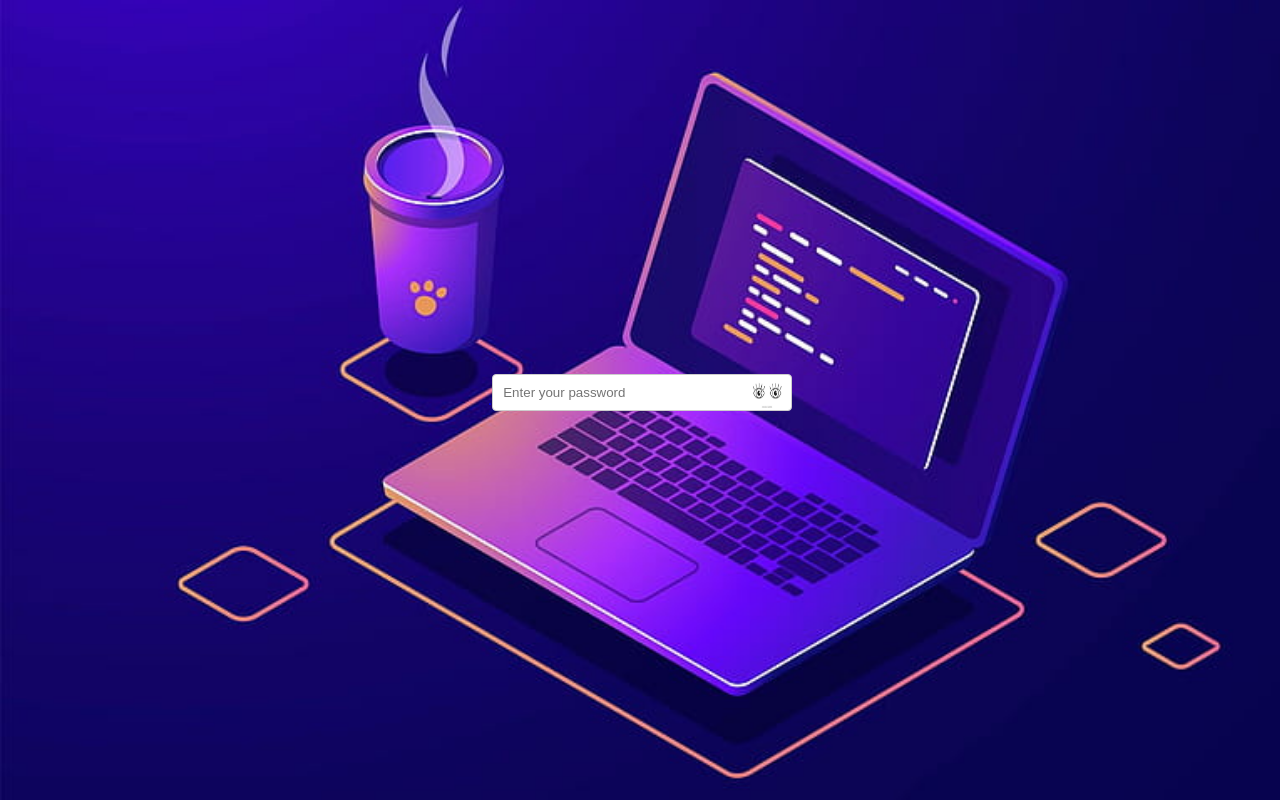
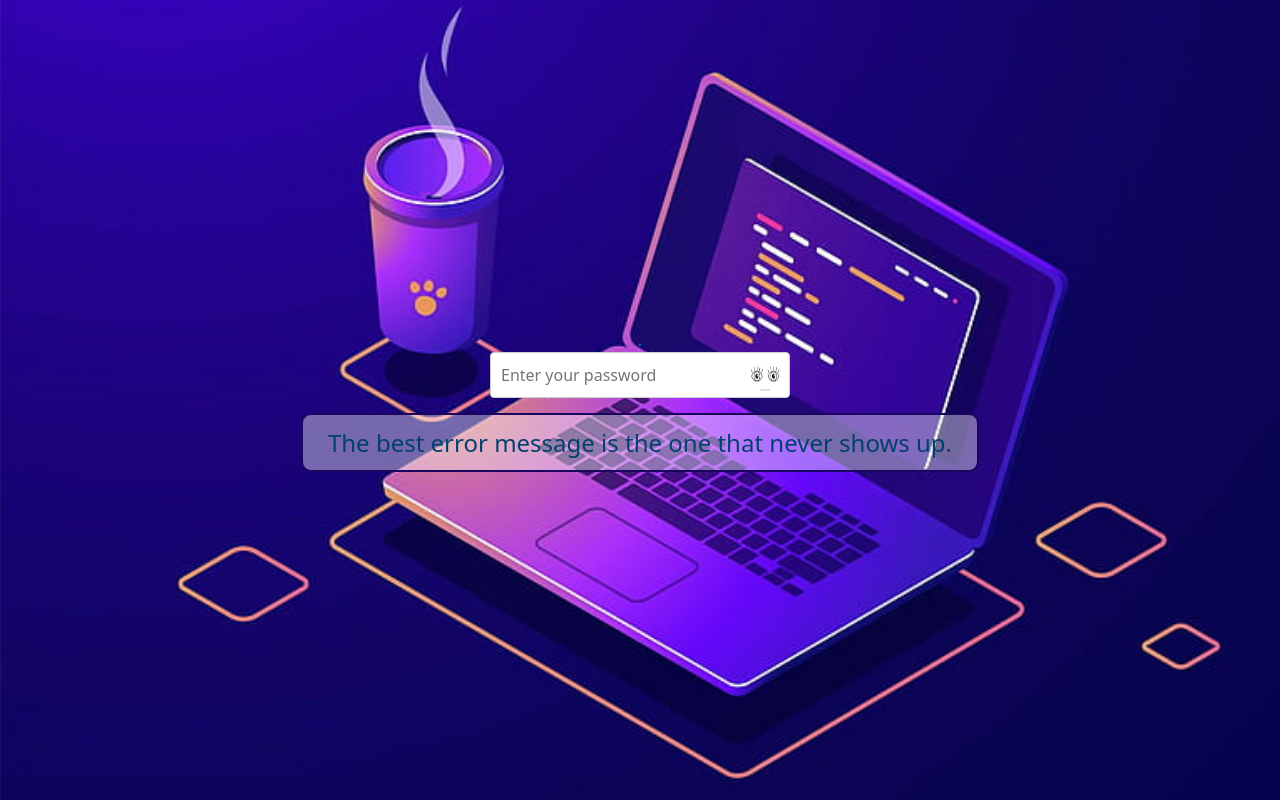
Before and after one commit to Prajyotmahakal/Enterypage, a plain HTML site: page index.html in a window 1280 px wide. Drawn offline with nearby package versions, Linux system fonts and the light colour scheme.

Commit message:
quotes_added

```diff
--- a/index.html
+++ b/index.html
@@ -4,6 +4,8 @@
   <meta charset="UTF-8">
   <meta name="viewport" content="width=device-width, initial-scale=1.0">
   <link rel="stylesheet" href="style.css">
+  <link href="https://cdn.jsdelivr.net/npm/bootstrap@5.3.2/dist/css/bootstrap.min.css" rel="stylesheet" integrity="sha384-T3c6CoIi6uLrA9TneNEoa7RxnatzjcDSCmG1MXxSR1GAsXEV/Dwwykc2MPK8M2HN" crossorigin="anonymous">
+
   <style>
      body{
       background-image: url('background.jpg');
@@ -19,11 +21,16 @@
     <div class="toggle-password" onclick="togglePassword()">
       <img src="eye-open1.png" id="eye-icon" alt="Toggle Password Visibility">
     </div>
+  </div>
 
+  <div id="q_background">
+    <P id="quotes">I would love to change the world, but they won't give me the source code.</P>
   </div>
 
 
+
   <script src="script.js"></script>
+  <script src="https://cdn.jsdelivr.net/npm/bootstrap@5.3.2/dist/js/bootstrap.bundle.min.js" integrity="sha384-C6RzsynM9kWDrMNeT87bh95OGNyZPhcTNXj1NW7RuBCsyN/o0jlpcV8Qyq46cDfL" crossorigin="anonymous"></script>
 
 </body>
 </html>
--- a/script.js
+++ b/script.js
@@ -23,14 +23,23 @@ function togglePassword() {
     }
   }
 
+  var quotes=["The Engineer Has Been ,And Is ,A Maker of History.","Software Is A Great Combination Between Artisty And Engineering","Talk Is Cheap. Show Me The Code .","While There's Code .There's Bug .","It's not a bug, it's a feature.","The best error message is the one that never shows up."
+,"Programming is thinking, not typing.","Debugging is like being the detective in a crime movie where you are also the murderer."];
 
+  function getRandomQuote(){
 
- /* var array[]={"prajyot","siddhu","kirkir","masti"};
+    var index=Math.floor(Math.random()*quotes.length);
 
-setTimeout(
+    return quotes[index];
 
-    for(let i=0;i<4;i++){
-    var quotes=document.getElementById('para');
-      quotes.innerHTML=array[i];
+  }
 
-},1000);*/
+  function updateQuote(){
+
+    const quotePara= document.getElementById("quotes");
+
+    quotePara.innerHTML=getRandomQuote();
+
+  }
+
+  setInterval(updateQuote,3000);
--- a/style.css
+++ b/style.css
@@ -1,11 +1,12 @@
 body {
     font-family: Arial, sans-serif;
     display: flex;
+    flex-direction: column;
     justify-content: center;
     align-items: center;
     height: 100vh;
     margin: 0;
-    /*background-color: #f4f4f4;*/
+
   }
 
   .password-container {
@@ -34,3 +35,27 @@ body {
     width: 30px;
     height: 30px;
   }
+
+
+  #quotes{
+
+    margin: 30px;
+    padding: 5px;
+    color:antiquewhite;
+    font-size: xx-large;
+    line-height: 5px;
+
+  }
+  #q_background {
+  background-color: rgba(255, 255, 255, 0.4);
+  padding: 20px;
+  border: 2px solid rgb(27, 6, 95);
+  border-radius: 10px;
+}
+
+#quotes {
+  font-size: 1.5em;
+  color: #04406d;
+  text-align: center;
+  margin: 0;
+}
```
